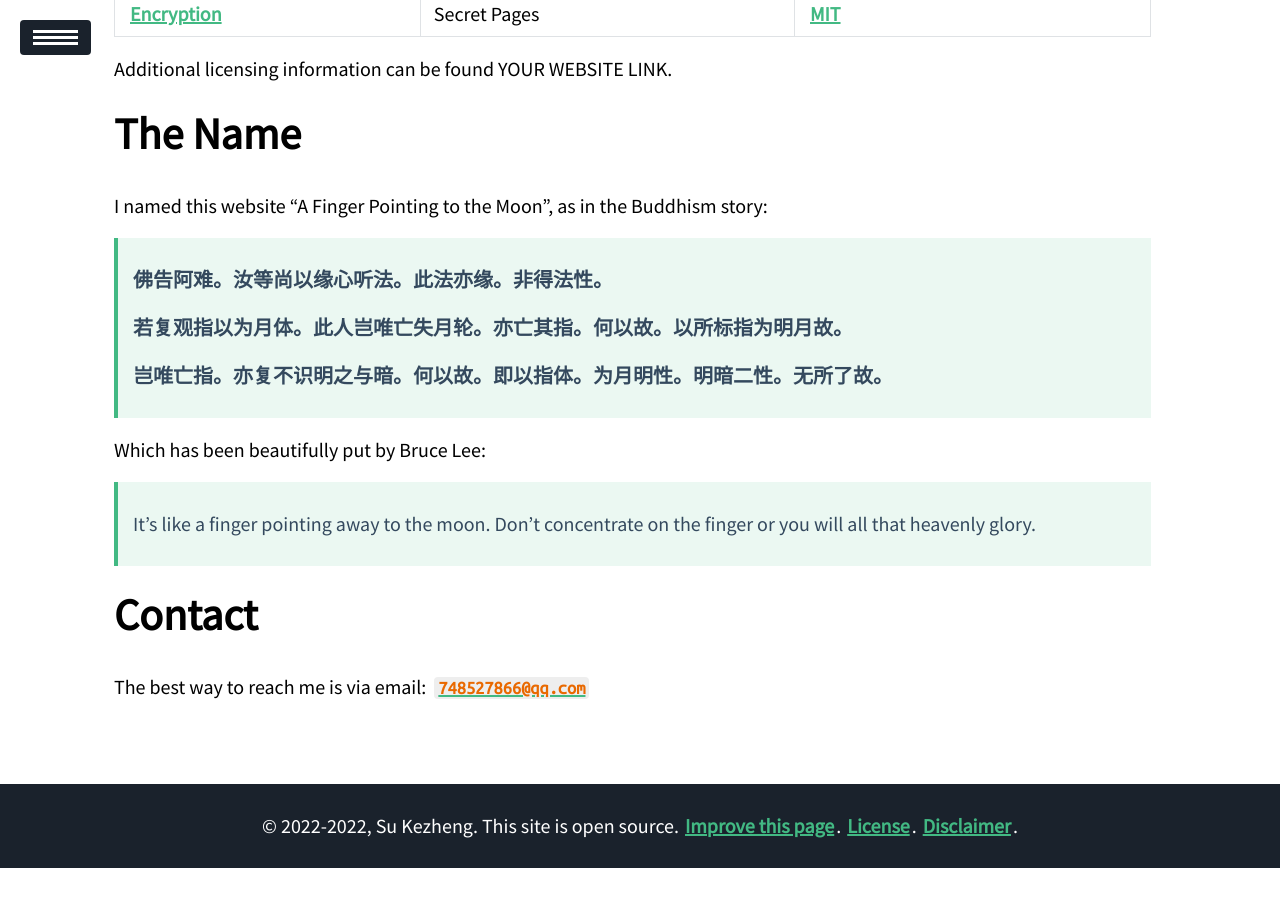
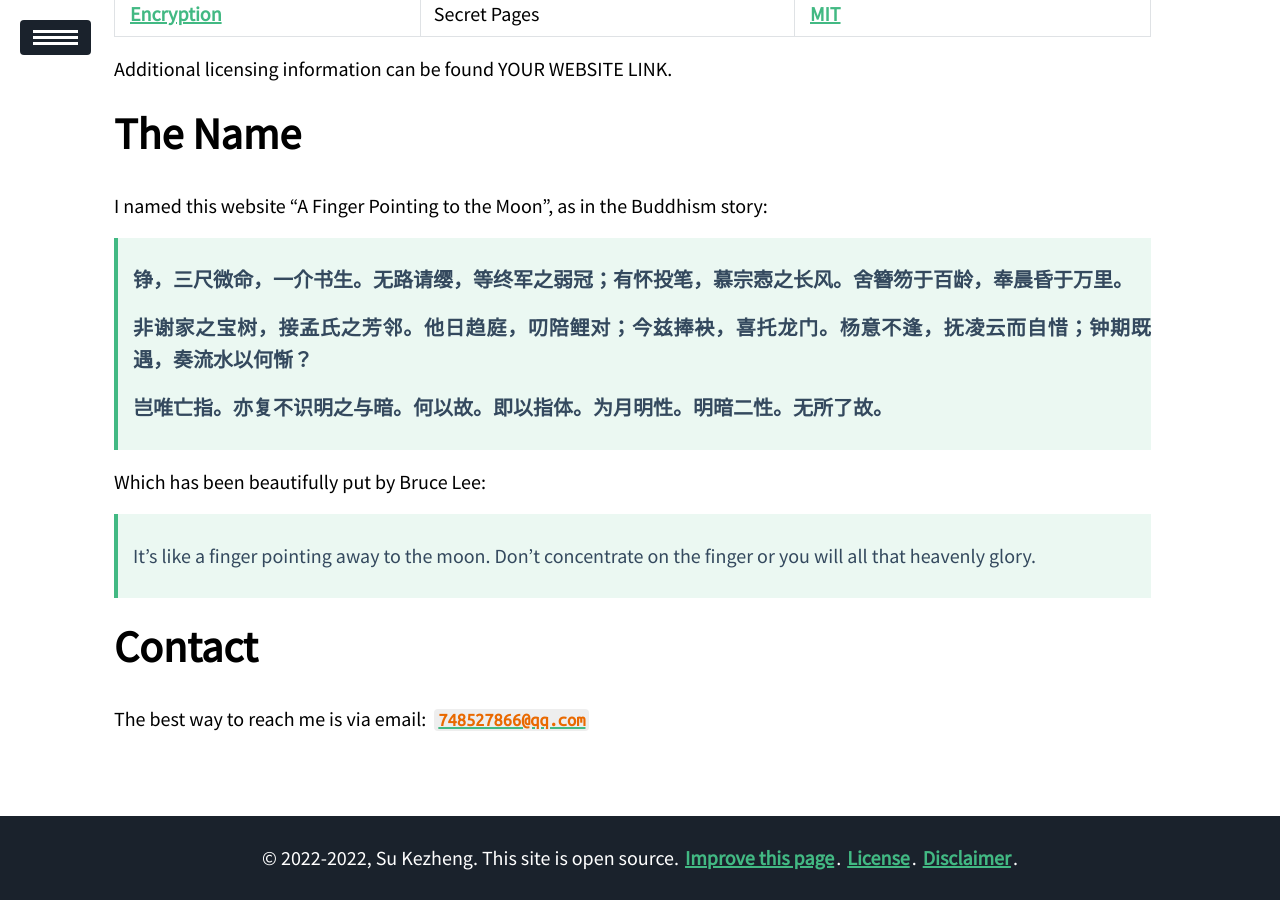
Before and after one commit to ssskz/ssskz.github.io, a Jekyll site: the page built from about/index.md, in a window 1280 px wide and 900 px high, scrolled down 1478 px. Built offline with Jekyll 4.4.1, drawn with Linux system fonts in a browser that asks for light colours; nearby versions of some CDN libraries; before the commit the page ends 2346 px from its top, so only the background shows below that.

Commit message:
Update index.md

```diff
--- a/about/index.md
+++ b/about/index.md
@@ -52,9 +52,9 @@ Additional licensing information can be found YOUR WEBSITE LINK.
 
 I named this website "A Finger Pointing to the Moon", as in the Buddhism story:
 
-> **佛告阿难。汝等尚以缘心听法。此法亦缘。非得法性。**
+> **铮，三尺微命，一介书生。无路请缨，等终军之弱冠；有怀投笔，慕宗悫之长风。舍簪笏于百龄，奉晨昏于万里。**
 >
-> **若复观指以为月体。此人岂唯亡失月轮。亦亡其指。何以故。以所标指为明月故。**
+> **非谢家之宝树，接孟氏之芳邻。他日趋庭，叨陪鲤对；今兹捧袂，喜托龙门。杨意不逢，抚凌云而自惜；钟期既遇，奏流水以何惭？**
 >
 > **岂唯亡指。亦复不识明之与暗。何以故。即以指体。为月明性。明暗二性。无所了故。**
 
```
